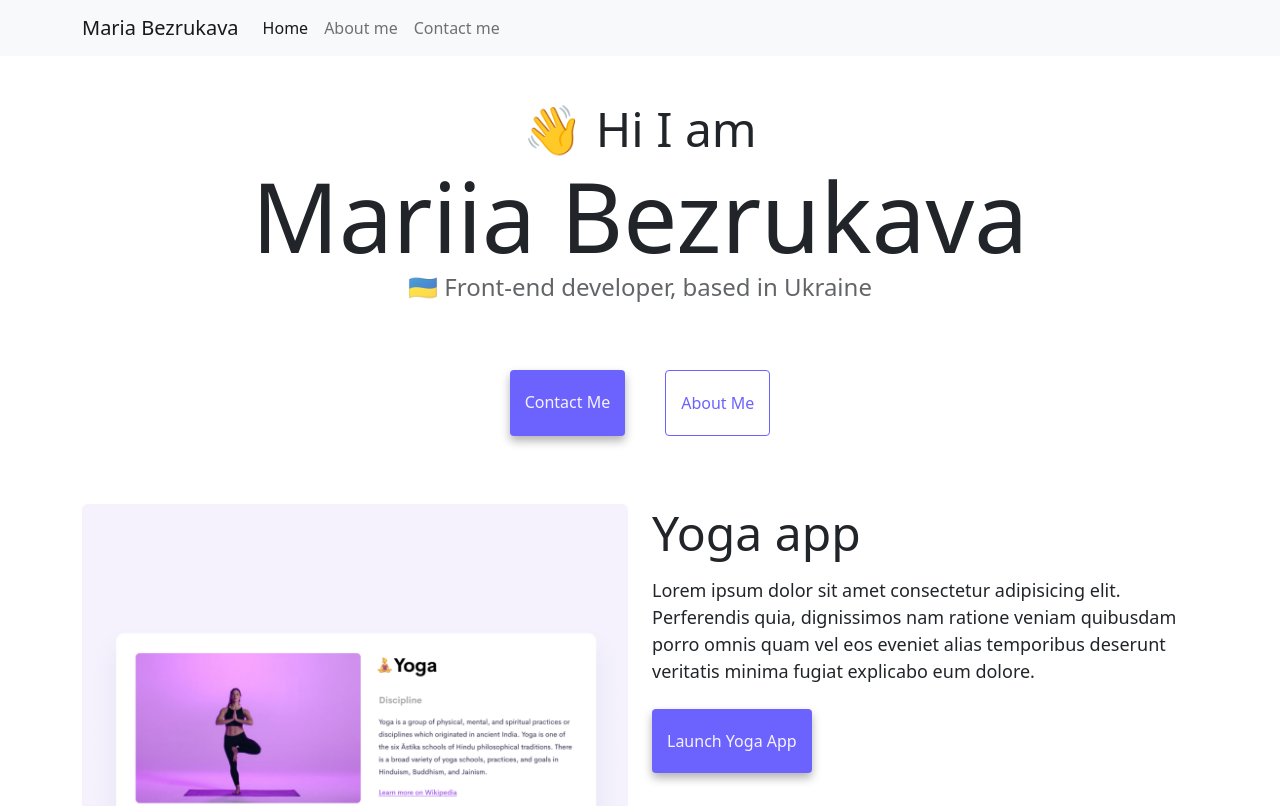
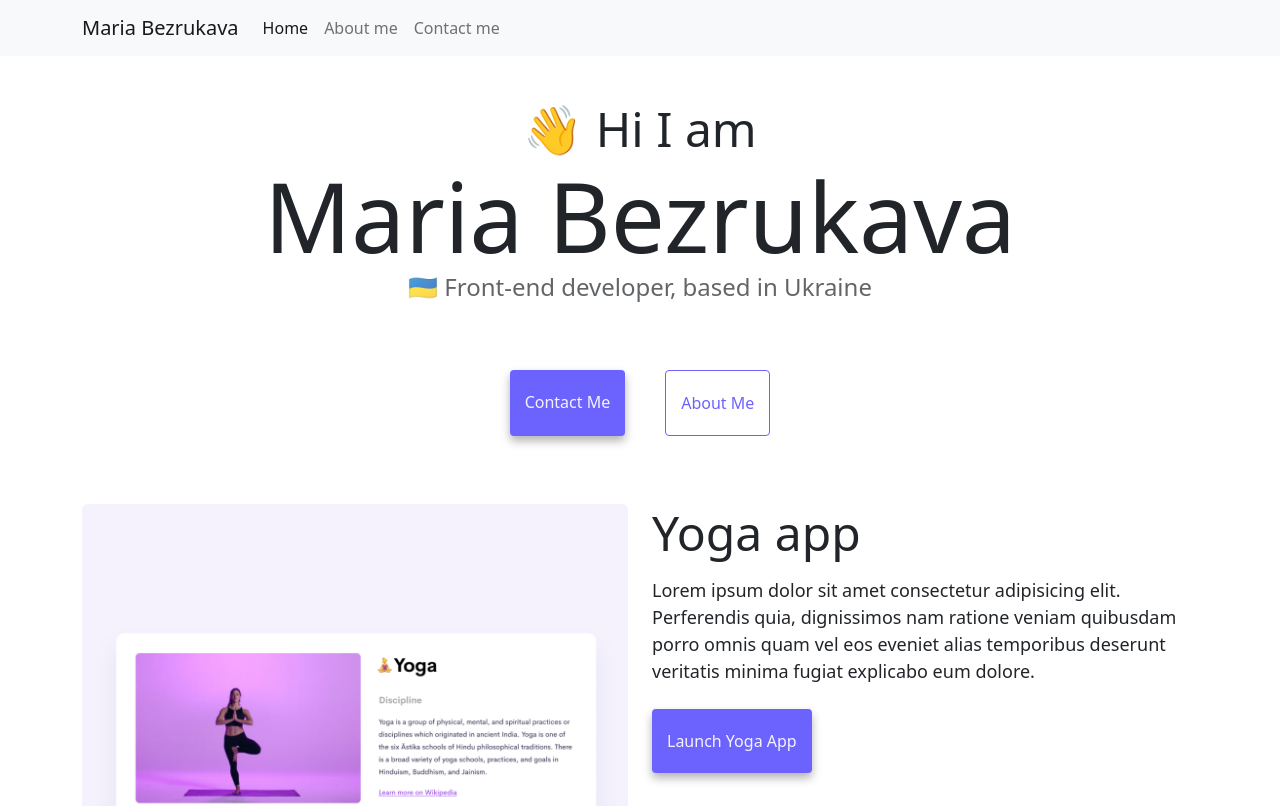
Before and after one commit to Mari4ka89/portfolio, a website: page index.html in a window 1280 px wide. Shown: the top 806 px of the page. Drawn offline with nearby package versions, Linux system fonts and the light colour scheme.

Commit message:
Fixed name typo on index.html

```diff
--- a/index.html
+++ b/index.html
@@ -71,7 +71,7 @@
       </div>
     </nav>
     <h2 class="text-center">👋 Hi I am</h2>
-    <h1 class="text-center">Mariia Bezrukava</h1>
+    <h1 class="text-center">Maria Bezrukava</h1>
     <h3 class="text-center">🇺🇦 Front-end developer, based in Ukraine</h3>
     <div class="navigation-links my-5">
       <a href="about.html#contact" class="primary-link">Contact me</a>
```
